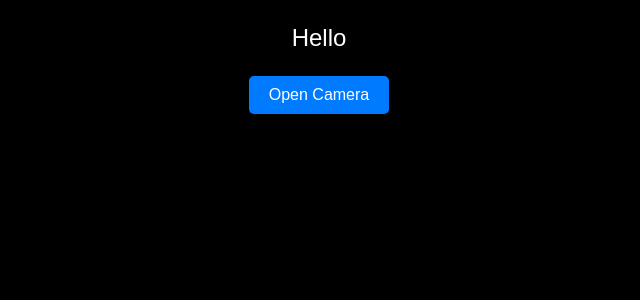
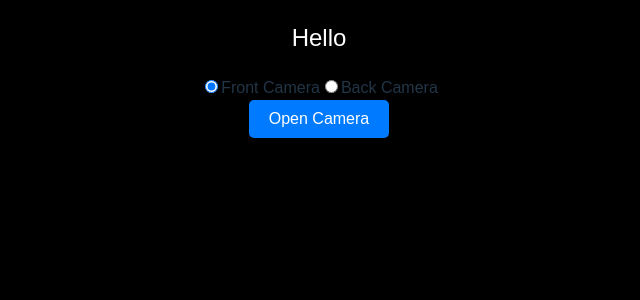
Before and after one commit to ranjeet-anckr/pwa, a React (Vite) app: page / in a window 1280 px wide. Shown: the top 300 px of the page, without its empty margins (341-981 px from the left). Built offline with nearby package versions, Linux system fonts and the light colour scheme.

Commit message:
first commit

```diff
--- a/src/App.tsx
+++ b/src/App.tsx
@@ -3,12 +3,15 @@ import './App.css';
 
 const App: React.FC = () => {
   const [image, setImage] = useState<string | null>(null);
+  const [cameraFacing, setCameraFacing] = useState<'user' | 'environment'>('user');
 
   const handleOpenCamera = async () => {
     try {
       if (navigator.mediaDevices && navigator.mediaDevices.getUserMedia) {
-        // Access the camera
-        const stream = await navigator.mediaDevices.getUserMedia({ video: true });
+        // Request the camera with the selected facing mode
+        const stream = await navigator.mediaDevices.getUserMedia({
+          video: { facingMode: cameraFacing },
+        });
 
         // Create a video element to preview the camera feed
         const videoElement = document.createElement('video');
@@ -50,6 +53,28 @@ const App: React.FC = () => {
   return (
     <div className="main">
       <div className="hello">Hello</div>
+      <div className="camera-controls">
+        <label>
+          <input
+            type="radio"
+            name="camera"
+            value="user"
+            checked={cameraFacing === 'user'}
+            onChange={() => setCameraFacing('user')}
+          />
+          Front Camera
+        </label>
+        <label>
+          <input
+            type="radio"
+            name="camera"
+            value="environment"
+            checked={cameraFacing === 'environment'}
+            onChange={() => setCameraFacing('environment')}
+          />
+          Back Camera
+        </label>
+      </div>
       <button onClick={handleOpenCamera} className="camera-button">
         Open Camera
       </button>
```
